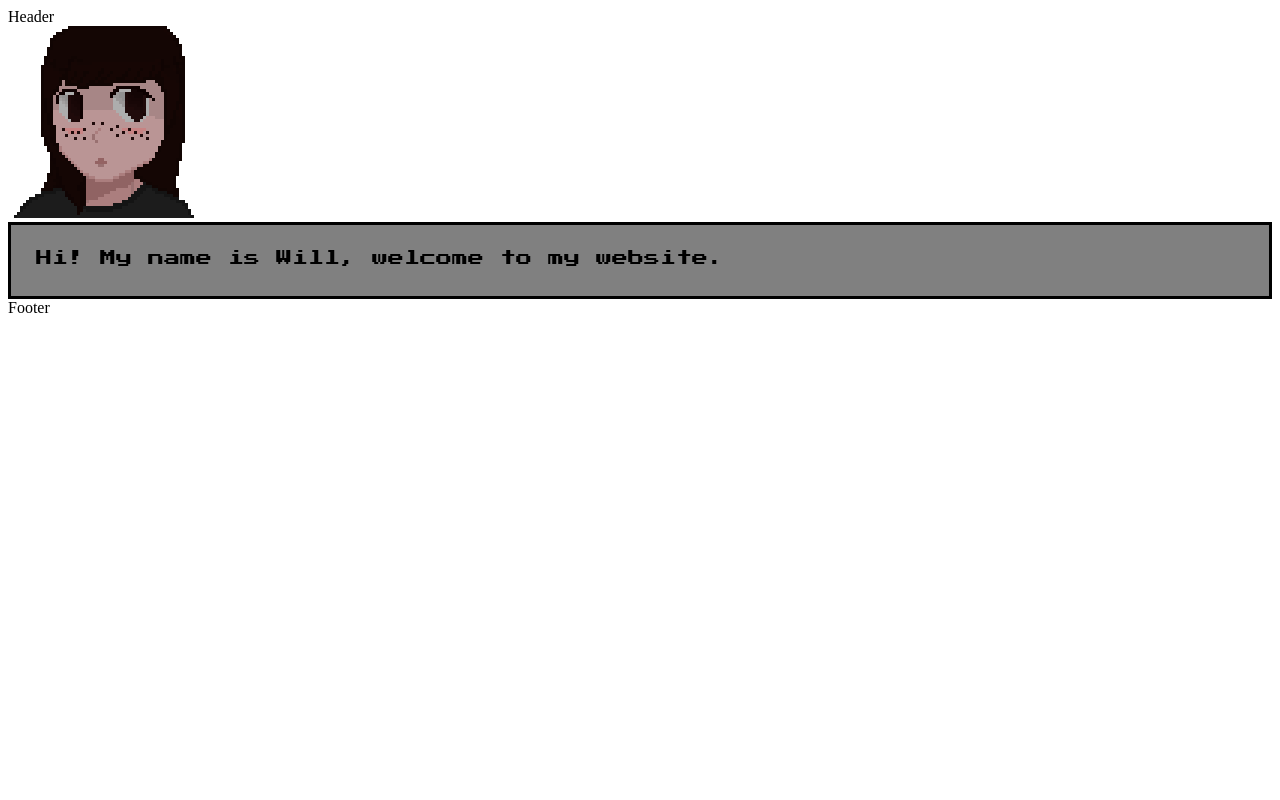
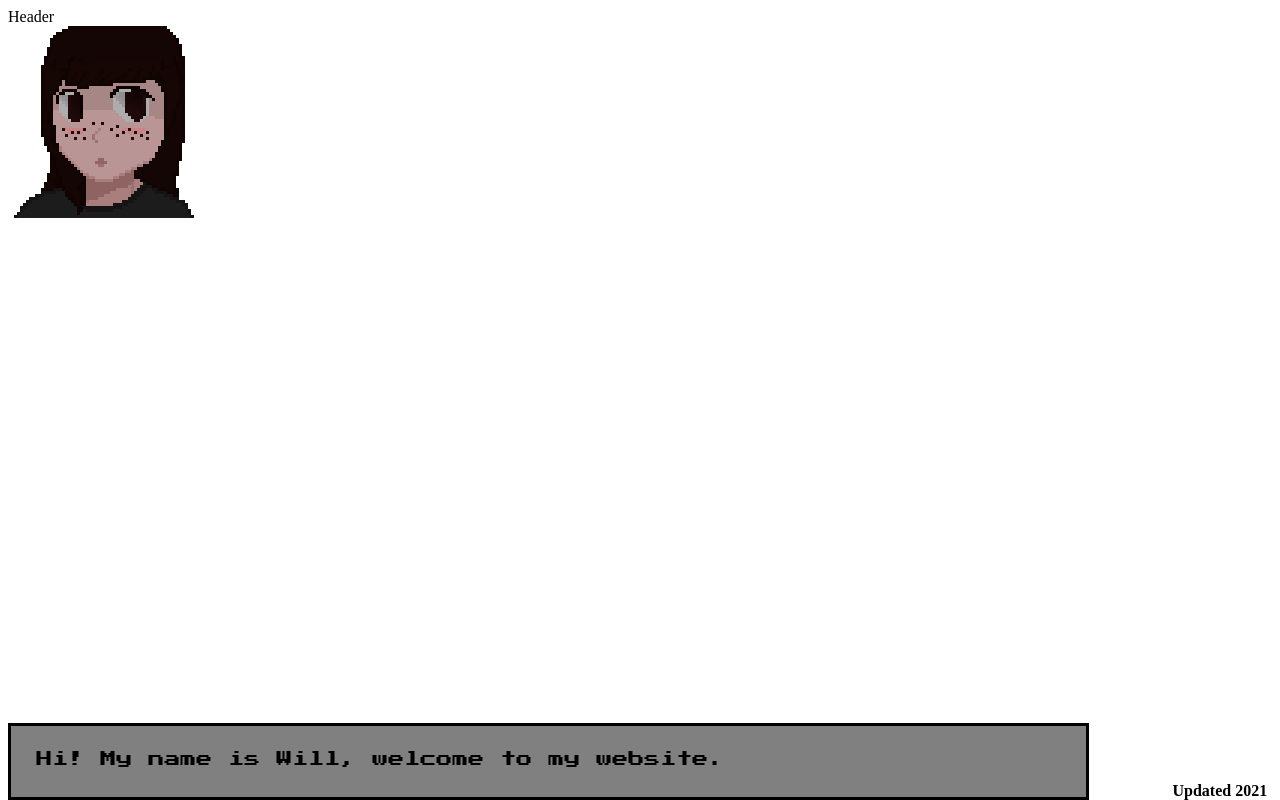
Before and after one commit to willadelinephillips/Wills-Portfolio, an Angular app: page / in a window 1280 px wide. Built offline with nearby package versions, Linux system fonts and the light colour scheme.

Commit message:
Watermark

```diff
--- a/src/app/app.component.css
+++ b/src/app/app.component.css
@@ -4,4 +4,14 @@
     border-width: 2%;
     border-color: black;
     padding:2%;
+    position:absolute;
+    bottom:0;
+    width:80%;
 }
+footer {
+    position:absolute;
+    bottom:0;
+    right:0;
+    font-weight: bold;
+    padding-right:1%;
+}
--- a/src/app/app.component.html
+++ b/src/app/app.component.html
@@ -11,7 +11,7 @@
 </div>
 
   <footer>
-      Footer
+      Updated 2021
   </footer>
 
 
```
Also changed, not shown: 1 other file (tests, documents, lock files or other folders).
